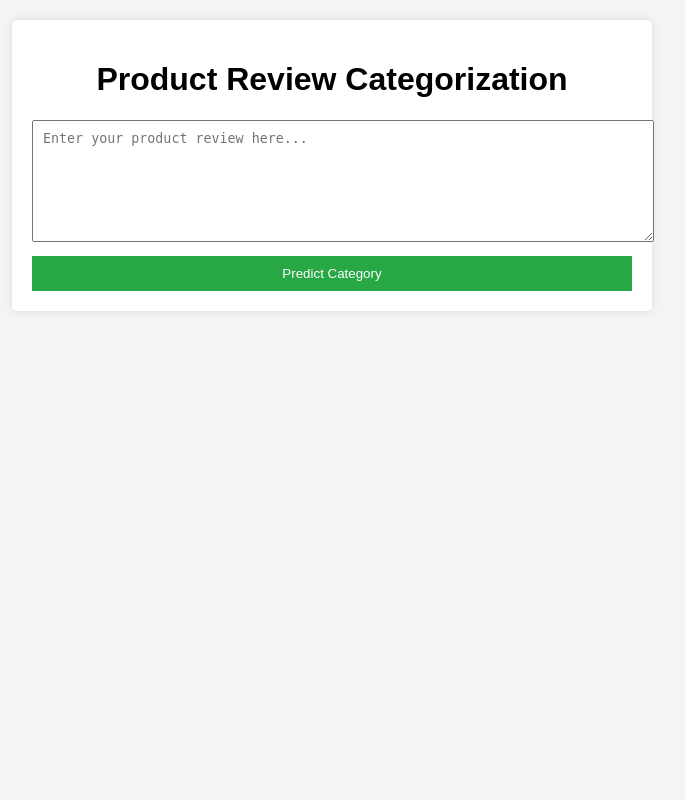
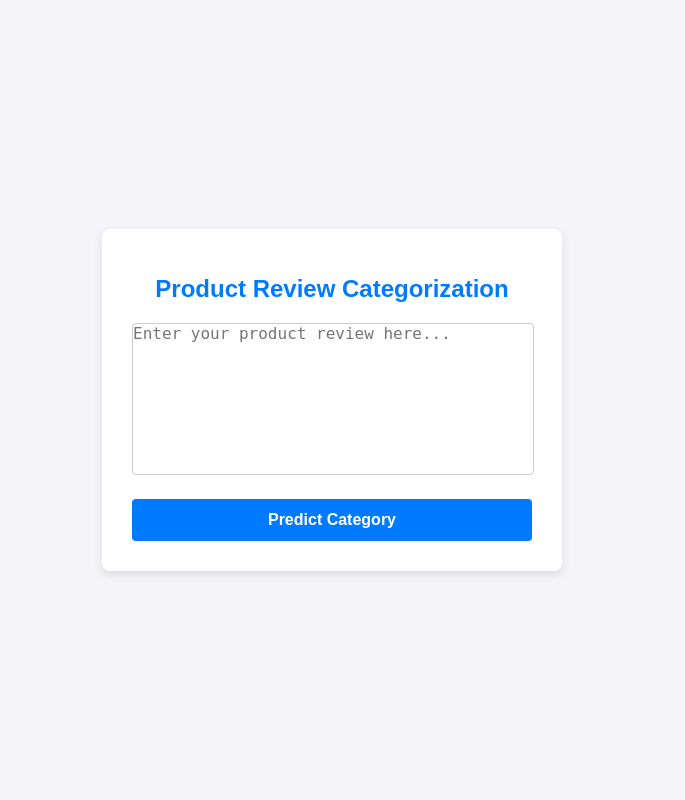
Before and after one commit to Merwin-Rebello/ProductReviewCategory, a Flask app: page / in a window 1280 px wide. Shown: the whole page, without its empty margins (308-993 px from the left). Run offline with Flask 3, Linux system fonts and the light colour scheme; parts of the project's set-up code (start-up, migrations or seed data) failed here and were passed over.

Commit message:
frontend changes made

```diff
--- a/templates/index.html
+++ b/templates/index.html
@@ -1,11 +1,88 @@
 <!DOCTYPE html>
 <html lang="en">
+
 <head>
     <meta charset="UTF-8">
     <meta name="viewport" content="width=device-width, initial-scale=1.0">
     <title>Product Review Categorization</title>
     <link rel="stylesheet" href="{{ url_for('static', filename='styles.css') }}">
+    <style>
+        body {
+            font-family: Arial, sans-serif;
+            background-color: #f4f4f9;
+            color: #333;
+            margin: 0;
+            padding: 0;
+            display: flex;
+            justify-content: center;
+            align-items: center;
+            height: 100vh;
+        }
+
+        .container {
+            background-color: #fff;
+            border-radius: 8px;
+            box-shadow: 0 4px 10px rgba(0, 0, 0, 0.1);
+            padding: 30px; /* Increased padding for better spacing */
+            width: 400px;
+            max-width: 90%;
+            text-align: center;
+        }
+
+        h1 {
+            margin-bottom: 20px;
+            color: #007bff;
+            font-size: 24px; /* Increased font size */
+            font-weight: bold; /* Bold text */
+        }
+
+        textarea {
+            width: 100%;
+            height: 150px;
+            border: 1px solid #ccc;
+            border-radius: 4px;
+            font-size: 16px;
+            resize: none;
+            margin-bottom: 20px; /* Adjusted margin for more spacing */
+            padding: 0px; /* Added padding inside the textarea */
+            outline: none; /* Removed default outline */
+            transition: border-color 0.3s; /* Transition for border color on focus */
+        }
+
+        textarea:focus {
+            border-color: #007bff; /* Border color change on focus */
+        }
+
+        button {
+            background-color: #007bff;
+            color: white;
+            border: none;
+            border-radius: 4px;
+            padding: 12px 20px; /* Adjusted padding for a larger button */
+            cursor: pointer;
+            font-size: 16px;
+            font-weight: bold; /* Bold text */
+            transition: background-color 0.3s, transform 0.2s; /* Added transform transition */
+        }
+
+        button:hover {
+            background-color: #0056b3;
+            transform: scale(1.05); /* Slightly enlarge button on hover */
+        }
+
+        h2 {
+            margin-top: 20px;
+            color: #333;
+            font-size: 20px; /* Increased font size */
+        }
+
+        h3 {
+            color: #28a745;
+            font-size: 18px; /* Increased font size */
+        }
+    </style>
 </head>
+
 <body>
     <div class="container">
         <h1>Product Review Categorization</h1>
@@ -15,9 +92,10 @@
         </form>
 
         {% if review %}
-            <h2>Review: {{ review }}</h2>
-            <h3>Predicted Category: {{ category }}</h3>
+        <h2>Review: {{ review }}</h2>
+        <h3>Predicted Category: {{ category }}</h3>
         {% endif %}
     </div>
 </body>
+
 </html>
```
Also changed, not shown: 1 other file.
